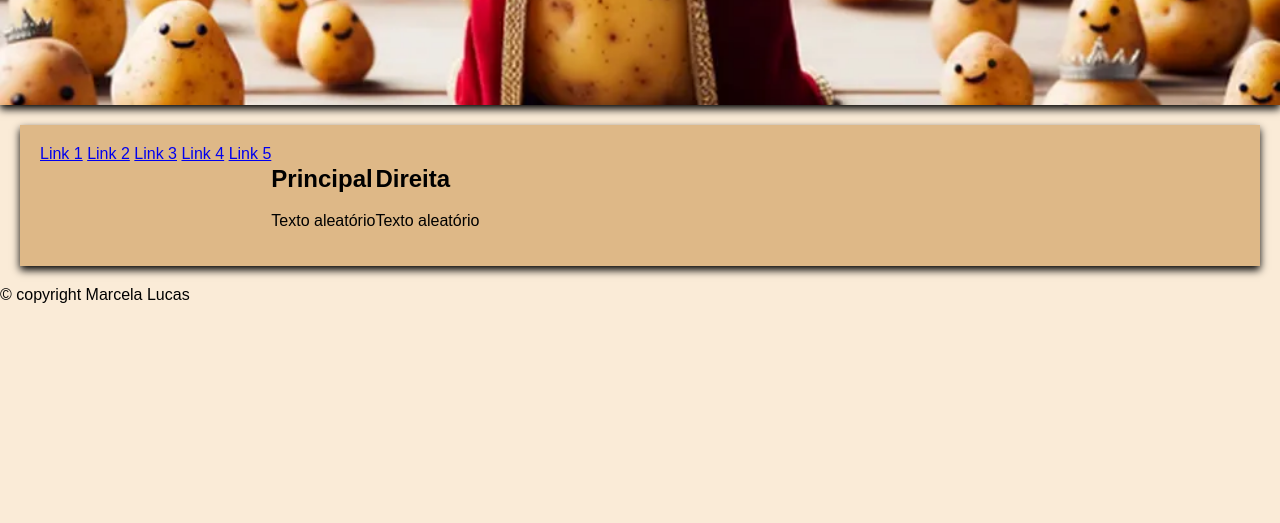
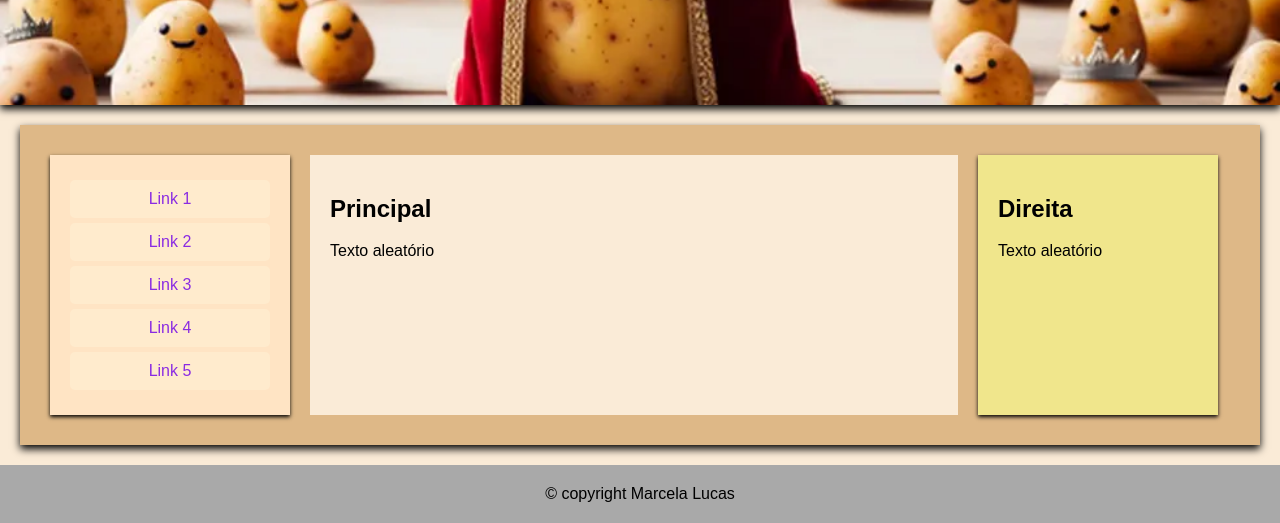
Before and after one commit to MarcelaLucas123/Curso---Super-Geeks, a plain HTML site: page Unit5/index.html in a window 1280 px wide. Shown: the part 300-823 px from the top of the page. Before the commit the page ends 800 px from the top, so only its background shows below. Drawn offline with Linux system fonts and the light colour scheme.

Commit message:
Criando Menus - Parte 1

```diff
--- a/Unit5/style.css
+++ b/Unit5/style.css
@@ -47,3 +47,57 @@ body {
     display: flex;
     flex-wrap: wrap;
 }
+
+.menu, .right{
+    background-color: bisque;
+    padding: 20px;
+    margin: 10px;
+    box-shadow: 0 2px 4px rgba(0, 0, 0, 1);
+}
+
+.menu{
+    width: 20%;
+    text-align: center;
+}
+
+.menu a{
+    background-color: blanchedalmond;
+    color: blueviolet;
+    text-decoration: none;
+    padding: 10px;
+    margin: 5px 0;
+    display: block;
+    border-radius: 5px;
+    transition: backgroud-color 0.3s ease;
+}
+
+.menu a:hover{
+    background-color: darkgrey;
+}
+
+.main{
+    width: 54%;
+    padding: 20px;
+    margin: 10px;
+    background-color: antiquewhite;
+}
+
+.right{
+    width: 20%;
+    padding: 20px;
+    background-color: khaki;
+}
+
+.footer{
+    background-color: darkgray;
+    color: black;
+    text-align: center;
+    margin-top: 20px;
+    padding: 20px;
+}
+
+@media only screen and (max-width: 620px){
+    .menu, .main, .right {
+        width: 100%;
+    }
+}
```
Also changed, not shown: Unit6/index.html (added, +34 -0 lines), Unit6/style.css (added).
